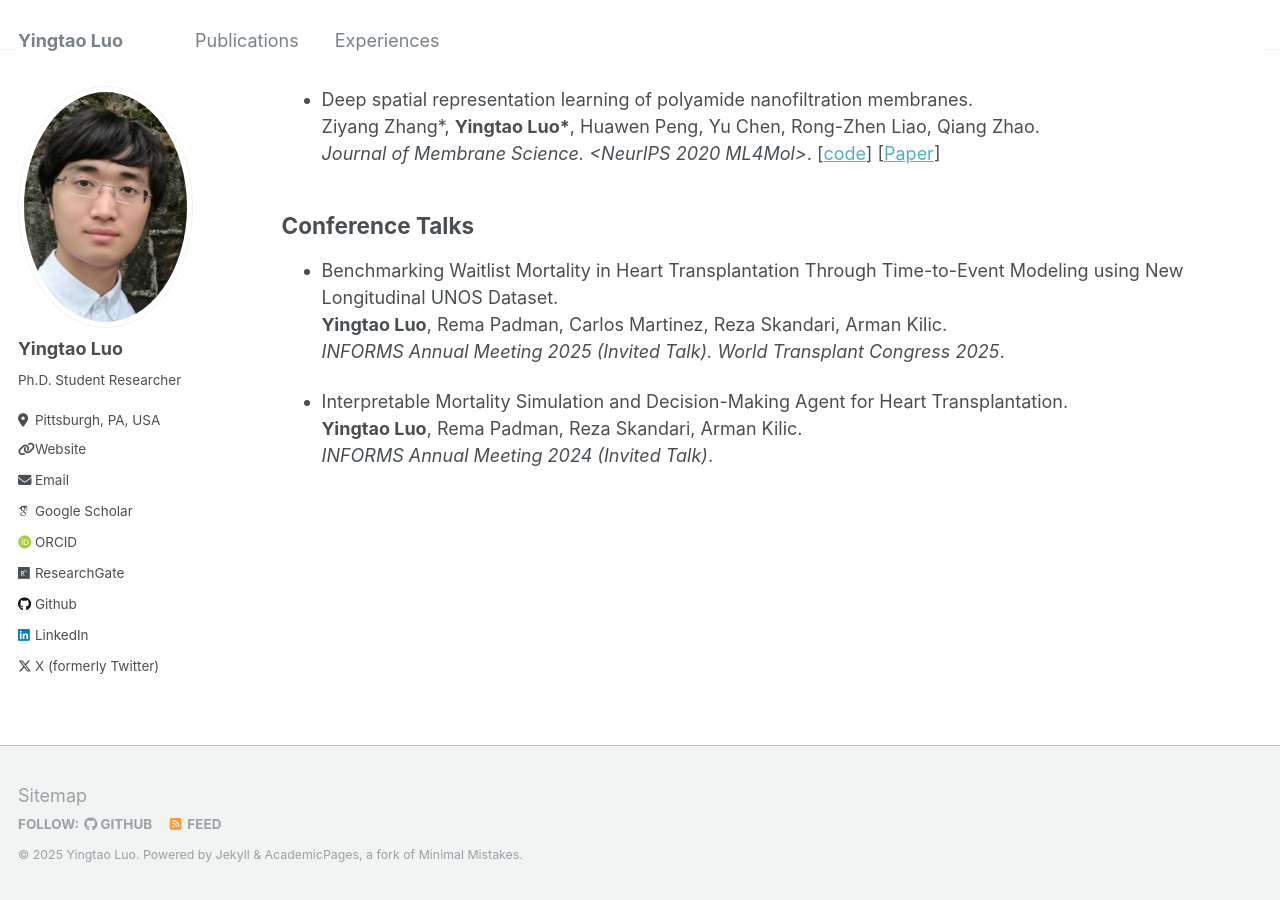
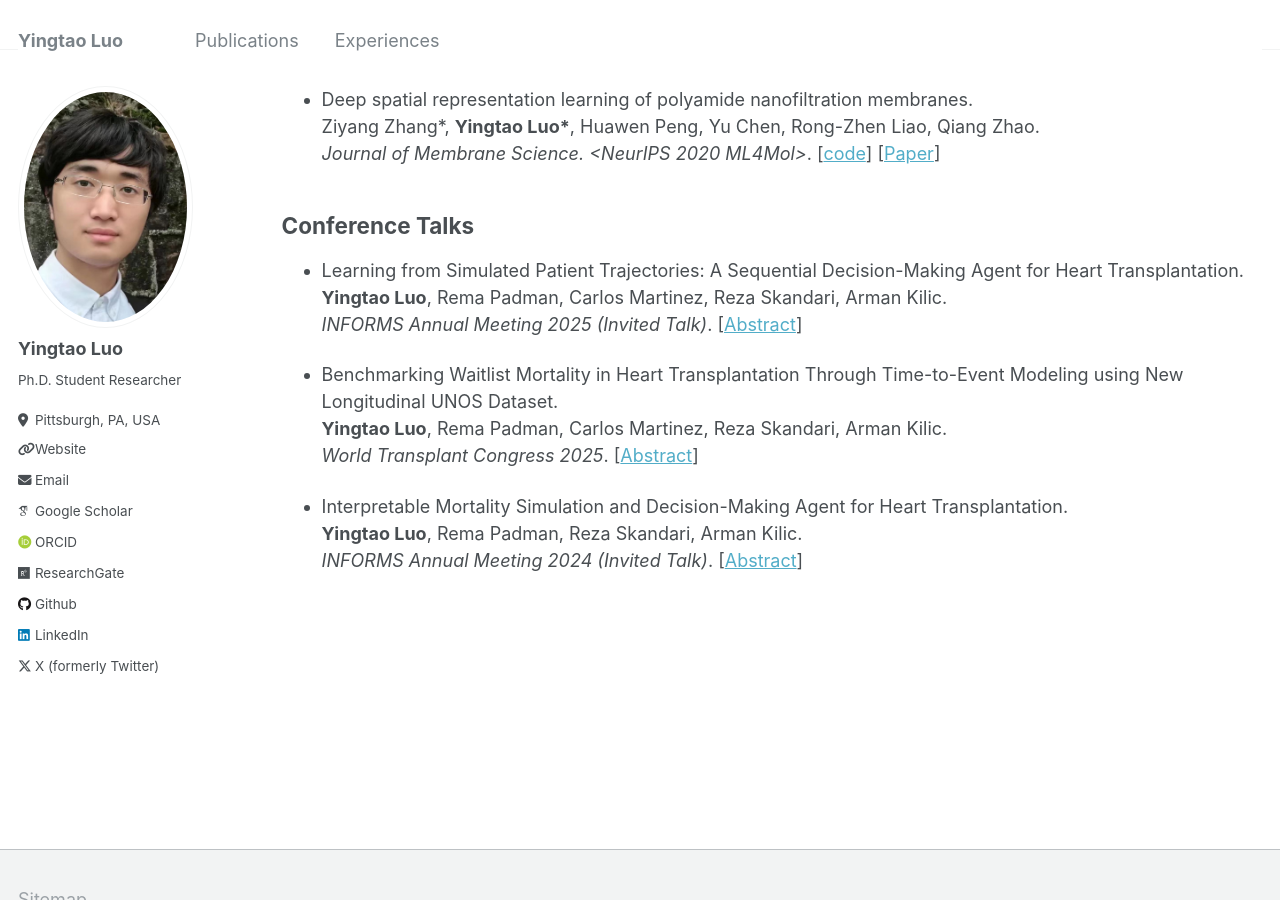
Before and after one commit to yingtaoluo/yingtaoluo.github.io, a Jekyll site: the page built from _pages/publications.md, in a window 1280 px wide and 900 px high, scrolled down 2181 px. Built offline with Jekyll 4.4.1, drawn with Linux system fonts in a browser that asks for light colours; some web fonts are replaced.

Commit message:
Update publications.md

```diff
--- a/_pages/publications.md
+++ b/_pages/publications.md
@@ -94,10 +94,14 @@ Ziyang Zhang\*, __Yingtao Luo\*__, Huawen Peng, Yu Chen, Rong-Zhen Liao, Qiang Z
 *Journal of Membrane Science. <NeurIPS 2020 ML4Mol>*. [[code](https://github.com/yingtaoluo/Nanofiltration-Membrane-Deep-Learning)]  [[Paper](https://doi.org/10.1016/j.memsci.2020.118910)]
 
 ## Conference Talks
+* Learning from Simulated Patient Trajectories: A Sequential Decision-Making Agent for Heart Transplantation.
+__Yingtao Luo__, Rema Padman, Carlos Martinez, Reza Skandari, Arman Kilic.
+*INFORMS Annual Meeting 2025 (Invited Talk)*. [[Abstract](https://github.com/yingtaoluo/yingtaoluo.github.io/edit/master/_talks/talk-3.md)]
+
 * Benchmarking Waitlist Mortality in Heart Transplantation Through Time-to-Event Modeling using New Longitudinal UNOS Dataset.
 __Yingtao Luo__, Rema Padman, Carlos Martinez, Reza Skandari, Arman Kilic.
-*INFORMS Annual Meeting 2025 (Invited Talk). World Transplant Congress 2025*.
+*World Transplant Congress 2025*. [[Abstract](https://github.com/yingtaoluo/yingtaoluo.github.io/edit/master/_talks/talk-2.pdf)]
 
 * Interpretable Mortality Simulation and Decision-Making Agent for Heart Transplantation.
 __Yingtao Luo__, Rema Padman, Reza Skandari, Arman Kilic.
-*INFORMS Annual Meeting 2024 (Invited Talk)*.
+*INFORMS Annual Meeting 2024 (Invited Talk)*. [[Abstract](https://github.com/yingtaoluo/yingtaoluo.github.io/edit/master/_talks/talk-3.md)]
```
